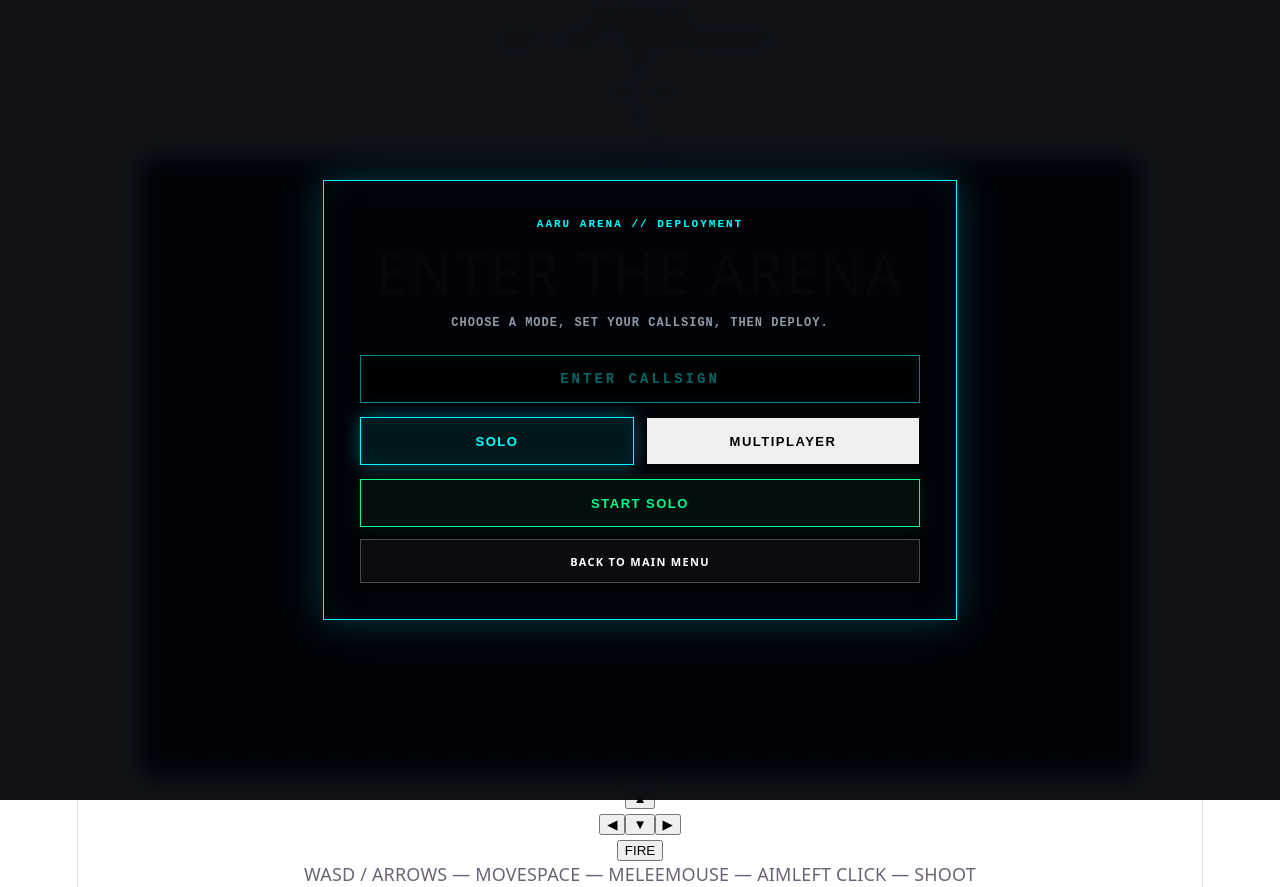
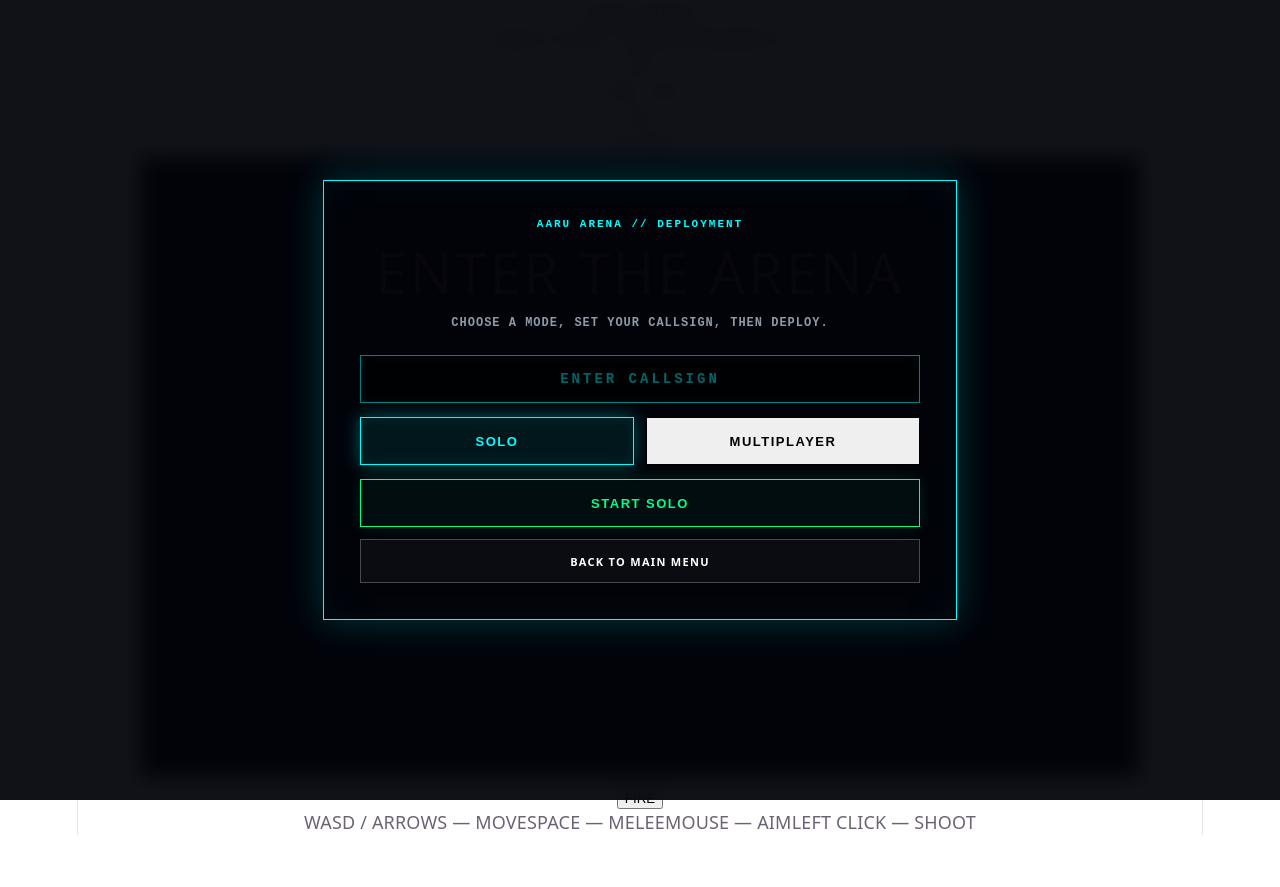
Before and after one commit to newaarurgb/aaru-arena, a React (Vite) app: page /#/game in a window 1280 px wide. After the commit the page ends 835 px from the top, so only its background shows below. Built offline with nearby package versions, Linux system fonts and the light colour scheme; the HTML template or start-up script is replaced by a standard one.

Commit message:
added smooth joystck

```diff
--- a/src/pages/Game.jsx
+++ b/src/pages/Game.jsx
@@ -92,6 +92,7 @@ function Game() {
     y: 0,
   });
 
+  const touchMoveRef = useRef({ x: 0, y: 0, active: false });
   const touchKeysRef = useRef({});
   const shootingRef = useRef(false);
   const lastShotRef = useRef(0);
@@ -1146,6 +1147,22 @@ function Game() {
         "right";
     }
 
+    if (touchMoveRef.current.active) {
+      dx += touchMoveRef.current.x;
+      dy += touchMoveRef.current.y;
+
+      if (Math.abs(touchMoveRef.current.x) > 0.15 || Math.abs(touchMoveRef.current.y) > 0.15) {
+        const moveX = touchMoveRef.current.x;
+        const moveY = touchMoveRef.current.y;
+
+        if (Math.abs(moveX) > Math.abs(moveY)) {
+          currentPlayer.direction = moveX > 0 ? "right" : "left";
+        } else if (moveY !== 0) {
+          currentPlayer.direction = moveY > 0 ? "down" : "up";
+        }
+      }
+    }
+
     // -----------------------------------------------------
     // NORMALIZE DIAGONAL MOVEMENT
     // -----------------------------------------------------
@@ -1197,10 +1214,6 @@ function Game() {
         )
       );
   }
-
-  // =====================================================
-  // ENEMY UPDATE + PLAYER COLLISION
-  // =====================================================
 
   function updateEnemies(canvas) {
     const currentPlayer = playerRef.current;
@@ -2990,96 +3003,89 @@ function Game() {
       ================================================= */}
 
       <div className="mobile-controls">
-        <div className="mobile-dpad">
-          <button
-            className="mobile-control up"
+        <div
+          className={`mobile-joystick ${touchMoveRef.current.active ? "active" : ""}`}
           onPointerDown={(event) => {
+            const base = event.currentTarget;
+            const rect = base.getBoundingClientRect();
+            const centerX = rect.left + rect.width / 2;
+            const centerY = rect.top + rect.height / 2;
+            const radius = rect.width / 2 - 10;
+            const offsetX = event.clientX - centerX;
+            const offsetY = event.clientY - centerY;
+            const distance = Math.min(Math.hypot(offsetX, offsetY), radius);
+            const angle = Math.atan2(offsetY, offsetX);
+            const limitedX = Math.cos(angle) * distance;
+            const limitedY = Math.sin(angle) * distance;
+
+            touchMoveRef.current = {
+              x: Number((limitedX / radius).toFixed(3)),
+              y: Number((limitedY / radius).toFixed(3)),
+              active: true,
+            };
+
+            const knob = base.querySelector(".joystick-knob");
+            if (knob) {
+              knob.style.transform = `translate(${limitedX}px, ${limitedY}px)`;
+            }
+
+            base.setPointerCapture(event.pointerId);
             event.preventDefault();
-              touchKeysRef.current.w = true;
+          }}
+          onPointerMove={(event) => {
+            if (!touchMoveRef.current.active) return;
+
+            const base = event.currentTarget;
+            const rect = base.getBoundingClientRect();
+            const centerX = rect.left + rect.width / 2;
+            const centerY = rect.top + rect.height / 2;
+            const radius = rect.width / 2 - 10;
+            const offsetX = event.clientX - centerX;
+            const offsetY = event.clientY - centerY;
+            const distance = Math.min(Math.hypot(offsetX, offsetY), radius);
+            const angle = Math.atan2(offsetY, offsetX);
+            const limitedX = Math.cos(angle) * distance;
+            const limitedY = Math.sin(angle) * distance;
+
+            touchMoveRef.current = {
+              x: Number((limitedX / radius).toFixed(3)),
+              y: Number((limitedY / radius).toFixed(3)),
+              active: true,
+            };
+
+            const knob = base.querySelector(".joystick-knob");
+            if (knob) {
+              knob.style.transform = `translate(${limitedX}px, ${limitedY}px)`;
+            }
           }}
           onPointerUp={(event) => {
+            touchMoveRef.current = { x: 0, y: 0, active: false };
+            const knob = event.currentTarget.querySelector(".joystick-knob");
+            if (knob) {
+              knob.style.transform = "translate(0px, 0px)";
+            }
+            event.currentTarget.releasePointerCapture(event.pointerId);
             event.preventDefault();
-              touchKeysRef.current.w = false;
           }}
           onPointerLeave={(event) => {
+            if (!touchMoveRef.current.active) return;
+            touchMoveRef.current = { x: 0, y: 0, active: false };
+            const knob = event.currentTarget.querySelector(".joystick-knob");
+            if (knob) {
+              knob.style.transform = "translate(0px, 0px)";
+            }
             event.preventDefault();
-              touchKeysRef.current.w = false;
           }}
           onPointerCancel={(event) => {
+            touchMoveRef.current = { x: 0, y: 0, active: false };
+            const knob = event.currentTarget.querySelector(".joystick-knob");
+            if (knob) {
+              knob.style.transform = "translate(0px, 0px)";
+            }
             event.preventDefault();
-              touchKeysRef.current.w = false;
           }}
         >
-            ▲
-          </button>
-
-          <div className="mobile-hrow">
-            <button
-              className="mobile-control left"
-              onPointerDown={(event) => {
-                event.preventDefault();
-                touchKeysRef.current.a = true;
-              }}
-              onPointerUp={(event) => {
-                event.preventDefault();
-                touchKeysRef.current.a = false;
-              }}
-              onPointerLeave={(event) => {
-                event.preventDefault();
-                touchKeysRef.current.a = false;
-              }}
-              onPointerCancel={(event) => {
-                event.preventDefault();
-                touchKeysRef.current.a = false;
-              }}
-            >
-              ◀
-            </button>
-
-            <button
-              className="mobile-control down"
-              onPointerDown={(event) => {
-                event.preventDefault();
-                touchKeysRef.current.s = true;
-              }}
-              onPointerUp={(event) => {
-                event.preventDefault();
-                touchKeysRef.current.s = false;
-              }}
-              onPointerLeave={(event) => {
-                event.preventDefault();
-                touchKeysRef.current.s = false;
-              }}
-              onPointerCancel={(event) => {
-                event.preventDefault();
-                touchKeysRef.current.s = false;
-              }}
-            >
-              ▼
-            </button>
-
-            <button
-              className="mobile-control right"
-              onPointerDown={(event) => {
-                event.preventDefault();
-                touchKeysRef.current.d = true;
-              }}
-              onPointerUp={(event) => {
-                event.preventDefault();
-                touchKeysRef.current.d = false;
-              }}
-              onPointerLeave={(event) => {
-                event.preventDefault();
-                touchKeysRef.current.d = false;
-              }}
-              onPointerCancel={(event) => {
-                event.preventDefault();
-                touchKeysRef.current.d = false;
-              }}
-            >
-              ▶
-            </button>
-          </div>
+          <div className="joystick-knob" />
         </div>
 
         <button
--- a/src/styles/global.css
+++ b/src/styles/global.css
@@ -253,6 +253,39 @@ body {
 
 .mobile-controls {
   display: none;
+}
+
+.mobile-joystick {
+  position: relative;
+  width: 120px;
+  height: 120px;
+  border-radius: 50%;
+  border: 2px solid rgba(0, 245, 255, 0.8);
+  background: rgba(11, 11, 11, 0.72);
+  box-shadow: 0 0 18px rgba(0, 245, 255, 0.26);
+  touch-action: none;
+}
+
+.mobile-joystick::before {
+  content: "";
+  position: absolute;
+  inset: 18px;
+  border-radius: 50%;
+  border: 1px solid rgba(0, 245, 255, 0.45);
+}
+
+.joystick-knob {
+  position: absolute;
+  left: 50%;
+  top: 50%;
+  width: 42px;
+  height: 42px;
+  margin-left: -21px;
+  margin-top: -21px;
+  border-radius: 50%;
+  background: radial-gradient(circle, #00f5ff, #006d82);
+  box-shadow: 0 0 14px rgba(0, 245, 255, 0.8);
+  transition: transform 0.06s linear;
 }
 
 .controls span {
@@ -1027,19 +1060,6 @@ body {
     touch-action: none;
   }
 
-  .mobile-dpad {
-    display: flex;
-    flex-direction: column;
-    align-items: center;
-    gap: 8px;
-  }
-
-  .mobile-hrow {
-    display: flex;
-    gap: 8px;
-  }
-
-  .mobile-control,
   .mobile-fire {
     border: 1px solid #00f5ff;
     background: rgba(11, 11, 11, 0.9);
@@ -1049,16 +1069,6 @@ body {
     box-shadow: 0 0 12px rgba(0, 245, 255, 0.2);
     touch-action: none;
     user-select: none;
-  }
-
-  .mobile-control {
-    width: 54px;
-    height: 54px;
-    border-radius: 12px;
-    font-size: 20px;
-  }
-
-  .mobile-fire {
     width: 110px;
     height: 110px;
     border-radius: 50%;
```
Lines whose indentation alone changed are shown as unchanged.
